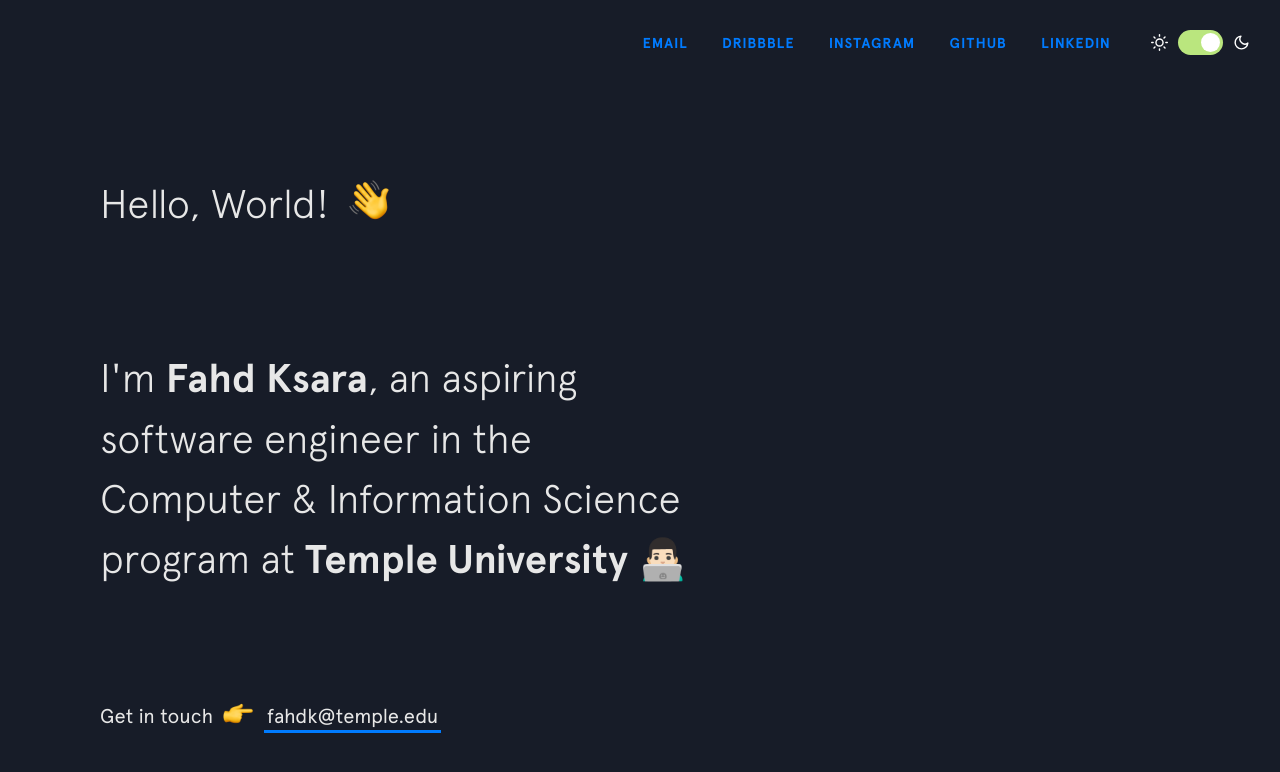
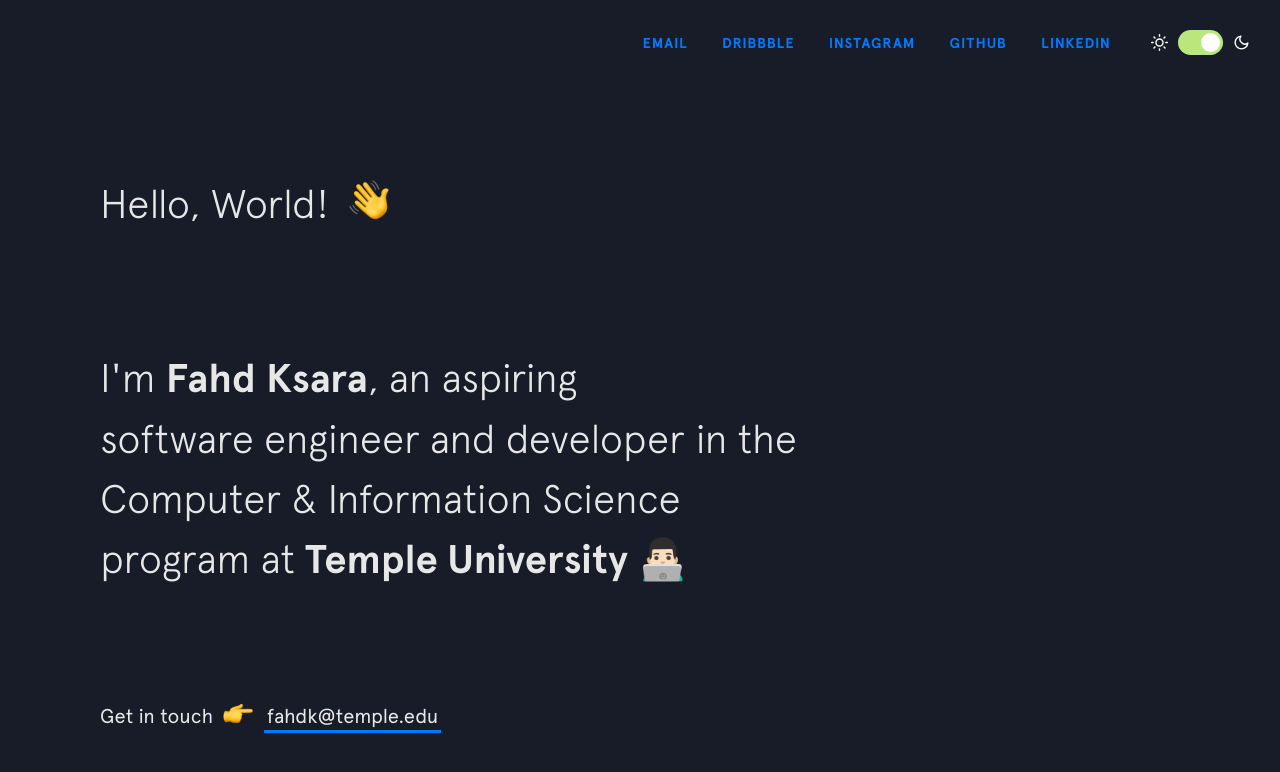
Before and after one commit to Faskyy/FahdK, a Jekyll site: the page built from index.html, in a window 1280 px wide and 900 px high. Shown: the top 772 px of the window. Built offline with Jekyll 4.4.1, drawn with Linux system fonts in a browser that asks for light colours; nearby versions of some CDN libraries.

Commit message:
Update intro.html

```diff
--- a/_includes/intro.html
+++ b/_includes/intro.html
@@ -5,7 +5,7 @@
 
   <h2 class="intro__tagline">
       I'm
-      <span class="name">Fahd Ksara</span>, an aspiring <br />software engineer in the <br />Computer & Information Science program at
+      <span class="name">Fahd Ksara</span>, an aspiring <br />software engineer and developer in the <br />Computer & Information Science program at
       <a class="underline-link" href="https://www.temple.edu/" target="_blank">Temple University </a> 👨🏻‍💻
   </h2>
 
```
